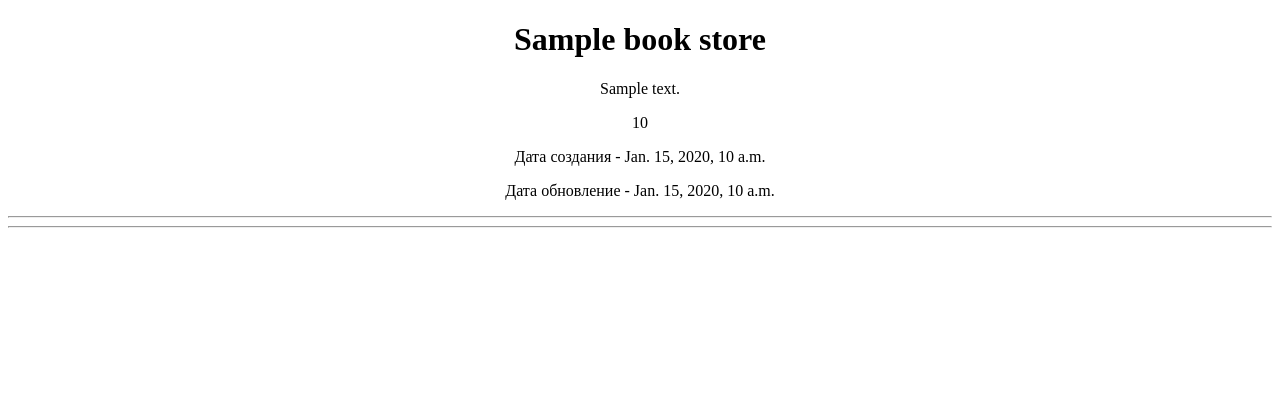
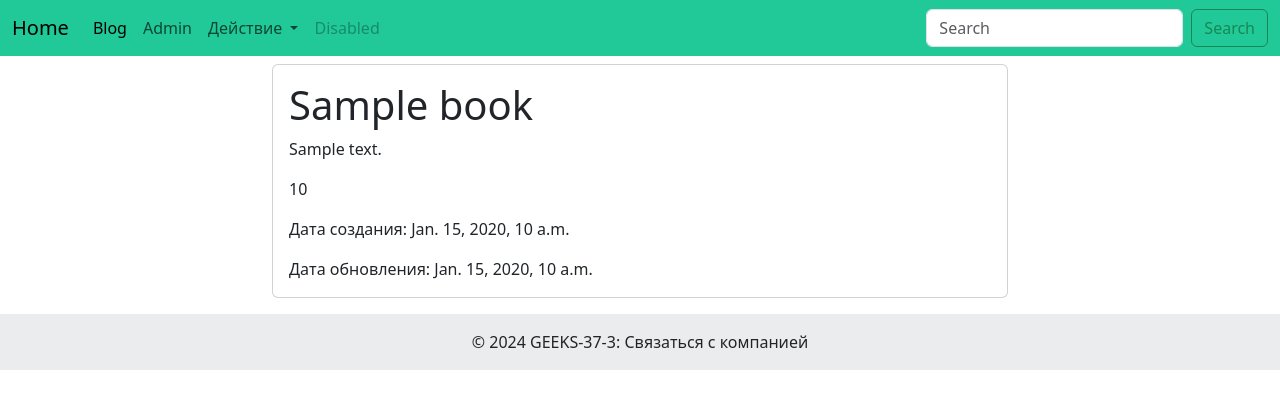
Before and after one commit to REDIK06/month-4-2, a Django app: template templates/book.html in a window 1280 px wide. Shown: the top 409 px of the page. Run offline with Django 3.2, Linux system fonts and the light colour scheme; the template is opened without the code that fills it: most values are stand-ins (such as "Sample title", 1, 10 or a date in 2020).

Commit message:
сделал верстку сÐайта

```diff
--- a/templates/book.html
+++ b/templates/book.html
@@ -1,20 +1,20 @@
-<!DOCTYPE html>
-<html lang="en">
-<head>
-  <meta charset="UTF-8">
-  <title>Title</title>
-</head>
-<body>
-<center>
-  {% for i in book_store %}
-  <h1>{{i.title}}</h1>
-  <p>{{i.description}}</p>
-  <p>{{i.price}}</p>
-  <p>Дата создания - {{i.created_at}}</p>
-  <P>Дата обновление - {{i.updated_at}}</P>
-  <hr>
-  <hr>
-  {% endfor %}
-</center>
-</body>
-</html>
+{% include 'cars/header.html' %}
+
+<div class="container mt-5">
+    <div class="row justify-content-center">
+        <div class="col-md-8">
+            {% for i in book %}
+            <div class="card my-3">
+                <div class="card-body">
+                    <h1 class="card-title">{{ i.title }}</h1>
+                    <p class="card-text">{{ i.description }}</p>
+                    <p class="card-text">{{ i.price }}</p>
+                    <p class="card-text">Дата создания: {{ i.created_at }}</p>
+                    <p class="card-text">Дата обновления: {{ i.updated_at }}</p>
+                </div>
+            </div>
+            {% endfor %}
+        </div>
+    </div>
+</div>
+{% include 'cars/footer.html' %}
--- /dev/null
+++ b/templates/cars/footer.html
@@ -0,0 +1,12 @@
+
+<footer class="bg-body-tertiary text-center text-lg-start">
+  <!-- Copyright -->
+  <div class="text-center p-3" style="background-color: rgba(0, 0, 0, 0.05);">
+    © 2024 GEEKS-37-3:
+    <a class="text-body" href="https://www.mashina.kg/details/bmw-x7-65c4b0a42fcdc043549857" style="text-decoration: none;">Связаться с компанией</a>
+  </div>
+  <!-- Copyright -->
+</footer>
+<script src="https://cdn.jsdelivr.net/npm/bootstrap@5.3.2/dist/js/bootstrap.bundle.min.js" integrity="sha384-C6RzsynM9kWDrMNeT87bh95OGNyZPhcTNXj1NW7RuBCsyN/o0jlpcV8Qyq46cDfL" crossorigin="anonymous"></script>
+</body>
+</html>
--- /dev/null
+++ b/templates/cars/header.html
@@ -0,0 +1,47 @@
+<!doctype html>
+<html lang="en">
+<head>
+    <meta charset="UTF-8">
+    <meta name="viewport"
+          content="width=device-width, user-scalable=no, initial-scale=1.0, maximum-scale=1.0, minimum-scale=1.0">
+    <meta http-equiv="X-UA-Compatible" content="ie=edge">
+    <title>GeeksPhone.kg</title>
+    <link href="https://cdn.jsdelivr.net/npm/bootstrap@5.3.2/dist/css/bootstrap.min.css" rel="stylesheet" integrity="sha384-T3c6CoIi6uLrA9TneNEoa7RxnatzjcDSCmG1MXxSR1GAsXEV/Dwwykc2MPK8M2HN" crossorigin="anonymous">
+</head>
+<body>
+<nav class="navbar navbar-expand-lg fixed-top" style="background-color: #20c997;" >
+  <div class="container-fluid">
+    <a class="navbar-brand" href="/">Home</a>
+    <button class="navbar-toggler" type="button" data-bs-toggle="collapse" data-bs-target="#navbarSupportedContent" aria-controls="navbarSupportedContent" aria-expanded="false" aria-label="Toggle navigation">
+      <span class="navbar-toggler-icon"></span>
+    </button>
+    <div class="collapse navbar-collapse" id="navbarSupportedContent">
+      <ul class="navbar-nav me-auto mb-2 mb-lg-0">
+        <li class="nav-item">
+          <a class="nav-link active" aria-current="page" href="/book_store/">Blog</a>
+        </li>
+        <li class="nav-item">
+          <a class="nav-link" href="/admin/">Admin</a>
+        </li>
+        <li class="nav-item dropdown">
+          <a class="nav-link dropdown-toggle" href="#" role="button" data-bs-toggle="dropdown" aria-expanded="false">
+            Действие
+          </a>
+          <ul class="dropdown-menu">
+            <li><a class="dropdown-item" href="/create_car/">Добавить</a></li>
+            <li><a class="dropdown-item" href="#">Другое действие</a></li>
+            <li><hr class="dropdown-divider"></li>
+            <li><a class="dropdown-item" href="#">Что-то ещё здесь</a></li>
+          </ul>
+        </li>
+        <li class="nav-item">
+          <a class="nav-link disabled" aria-disabled="true">Disabled</a>
+        </li>
+      </ul>
+      <form class="d-flex" role="search">
+        <input class="form-control me-2" type="search" placeholder="Search" aria-label="Search">
+        <button class="btn btn-outline-success" type="submit">Search</button>
+      </form>
+    </div>
+  </div>
+</nav>
```
Also changed, not shown: templates/cars/add_comment.html (+16 -15 lines), templates/cars/car_detail.html (+13 -12 lines), templates/cars/car_shop.html (+23 -21 lines), templates/cars/create_car.html (+16 -5 lines), templates/cars/update_car.html (+9 -5 lines), db.sqlite3.
